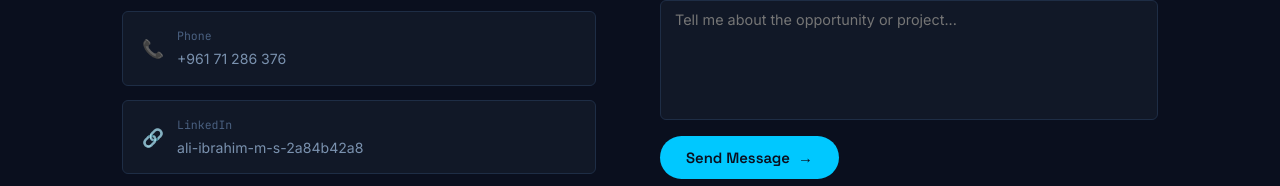
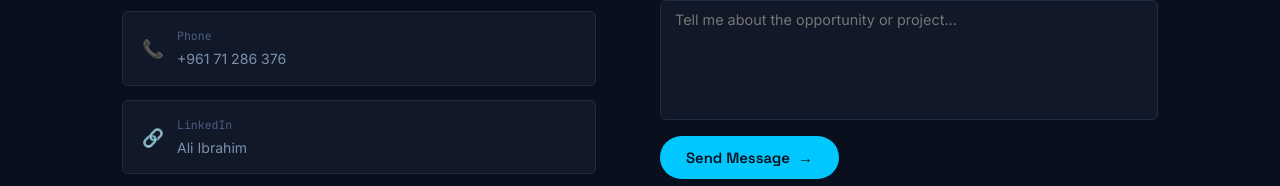
Before and after one commit to aliibrahim1762002-lab/Portfolio, a plain HTML site: page index.html in a window 1280 px wide. Shown: the part 6761-6947 px from the top of the page. Drawn offline with Linux system fonts and the light colour scheme.

Commit message:
Update LinkedIn contact value to 'Ali Ibrahim'

```diff
--- a/index.html
+++ b/index.html
@@ -1442,7 +1442,7 @@
               <span class="contact-icon">🔗</span>
               <div>
                 <span class="contact-label">LinkedIn</span>
-                <div class="contact-value">ali-ibrahim-m-s-2a84b42a8</div>
+                <div class="contact-value">Ali Ibrahim</div>
               </div>
             </a>
             <div class="contact-link-item">
```
